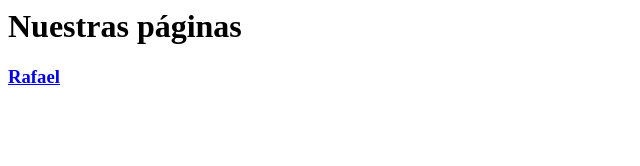
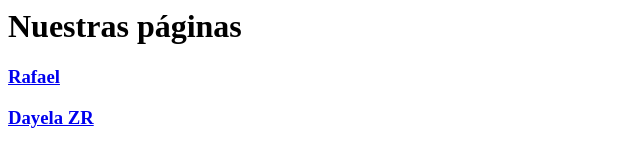
Before and after one commit to AltusConsulting/nuestras-paginas, a plain HTML site: page index.html in a window 1280 px wide. Shown: the whole page, without its empty margins (0-640 px from the left). Drawn offline with Linux system fonts and the light colour scheme.

Commit message:
cambio index

```diff
--- a/index.html
+++ b/index.html
@@ -5,5 +5,6 @@
 <body>
     <h1>Nuestras páginas</h1>
     <h3><a href="./rafael.html">Rafael<p></h3>
+    <h3><a href="./daye.html">Dayela ZR<p></h3>
 </body>
 </html>
```
